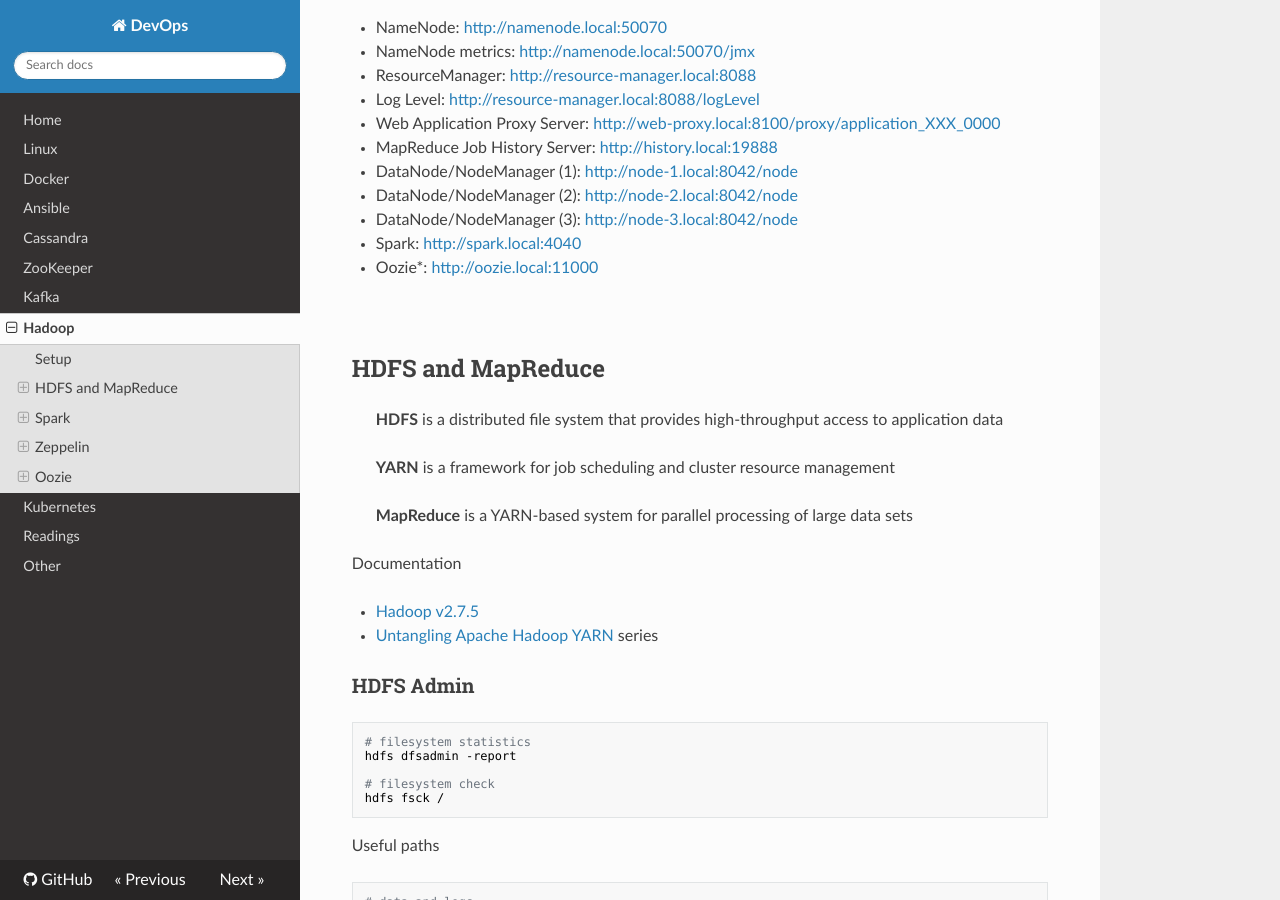
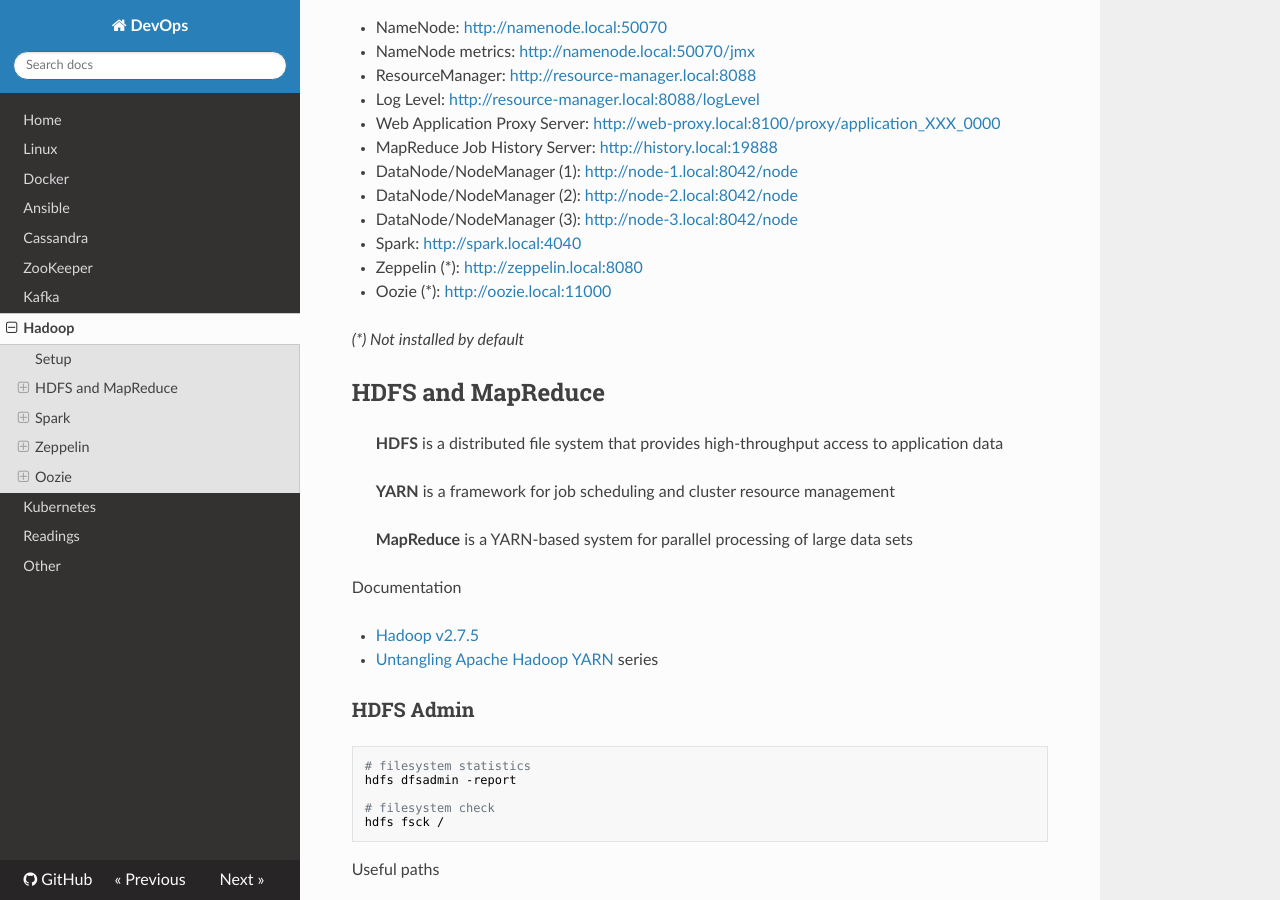
Before and after one commit to niqdev/devops, an MkDocs documentation site: the page built from docs/hadoop.md, in a window 1280 px wide and 900 px high, scrolled down 2164 px. Built offline with MkDocs 1.6.1, drawn with Linux system fonts in a browser that asks for light colours; nearby versions of some CDN libraries; old or Windows-style settings are respelled for this version of MkDocs; some of the changed text lies outside the part shown.

Commit message:
hadoop: add zeppelin to hosts

```diff
--- a/docs/hadoop.md
+++ b/docs/hadoop.md
@@ -124,9 +124,10 @@ Web UI links
 * DataNode/NodeManager (2): [http://node-2.local:8042/node](http://172.16.0.102:8042/node)
 * DataNode/NodeManager (3): [http://node-3.local:8042/node](http://172.16.0.103:8042/node)
 * Spark: [http://spark.local:4040](http://172.16.0.10:4040)
-* Oozie*: [http://oozie.local:11000](http://172.16.0.10:11000)
+* Zeppelin (*): [http://zeppelin.local:8080](http://172.16.0.10:8080)
+* Oozie (*): [http://oozie.local:11000](http://172.16.0.10:11000)
 
-<br>
+*(\*) Not installed by default*
 
 ## HDFS and MapReduce
 
```
Also changed, not shown: other parts of docs/hadoop.md (+0 -4 lines), 2 other files.
